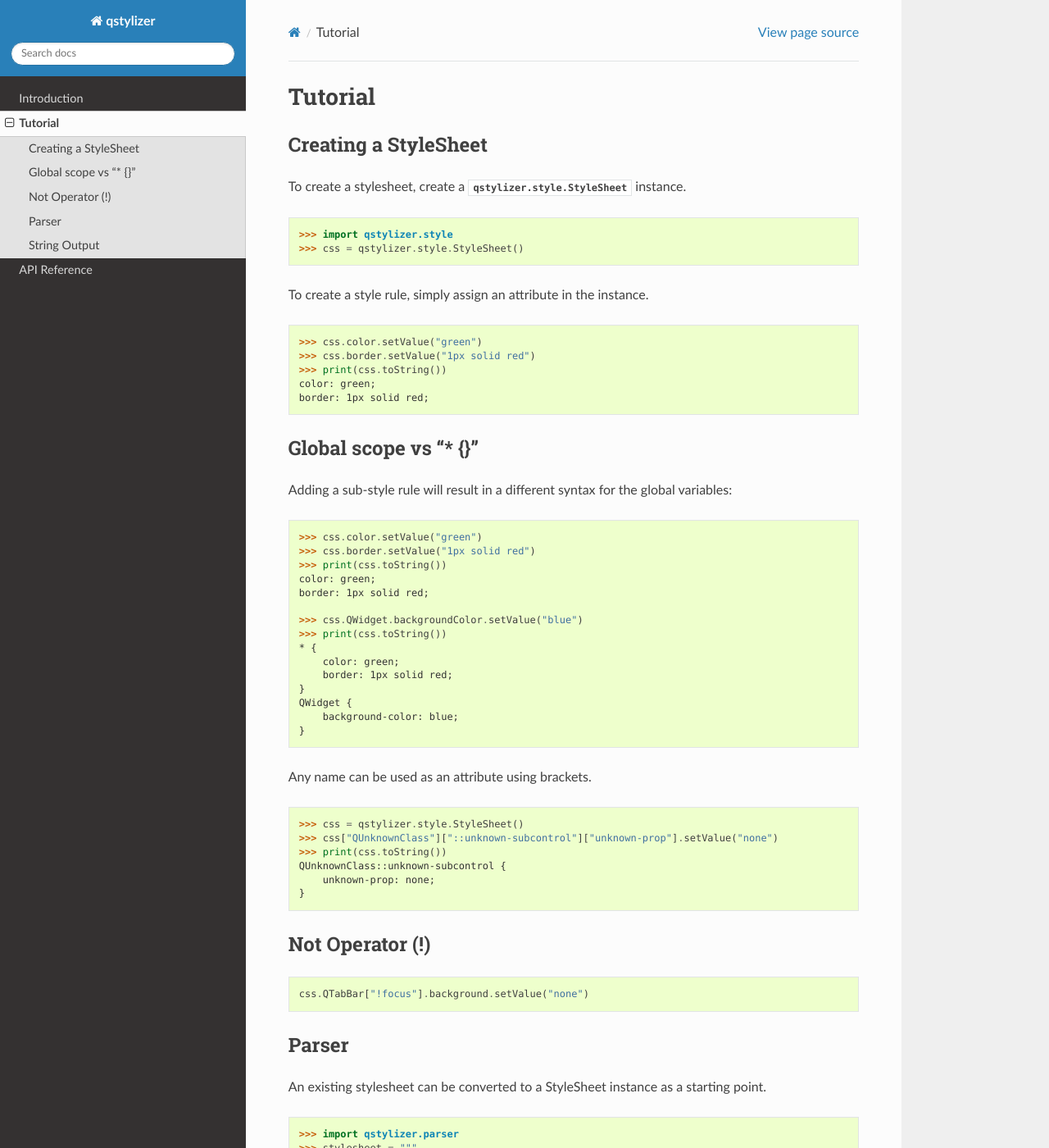
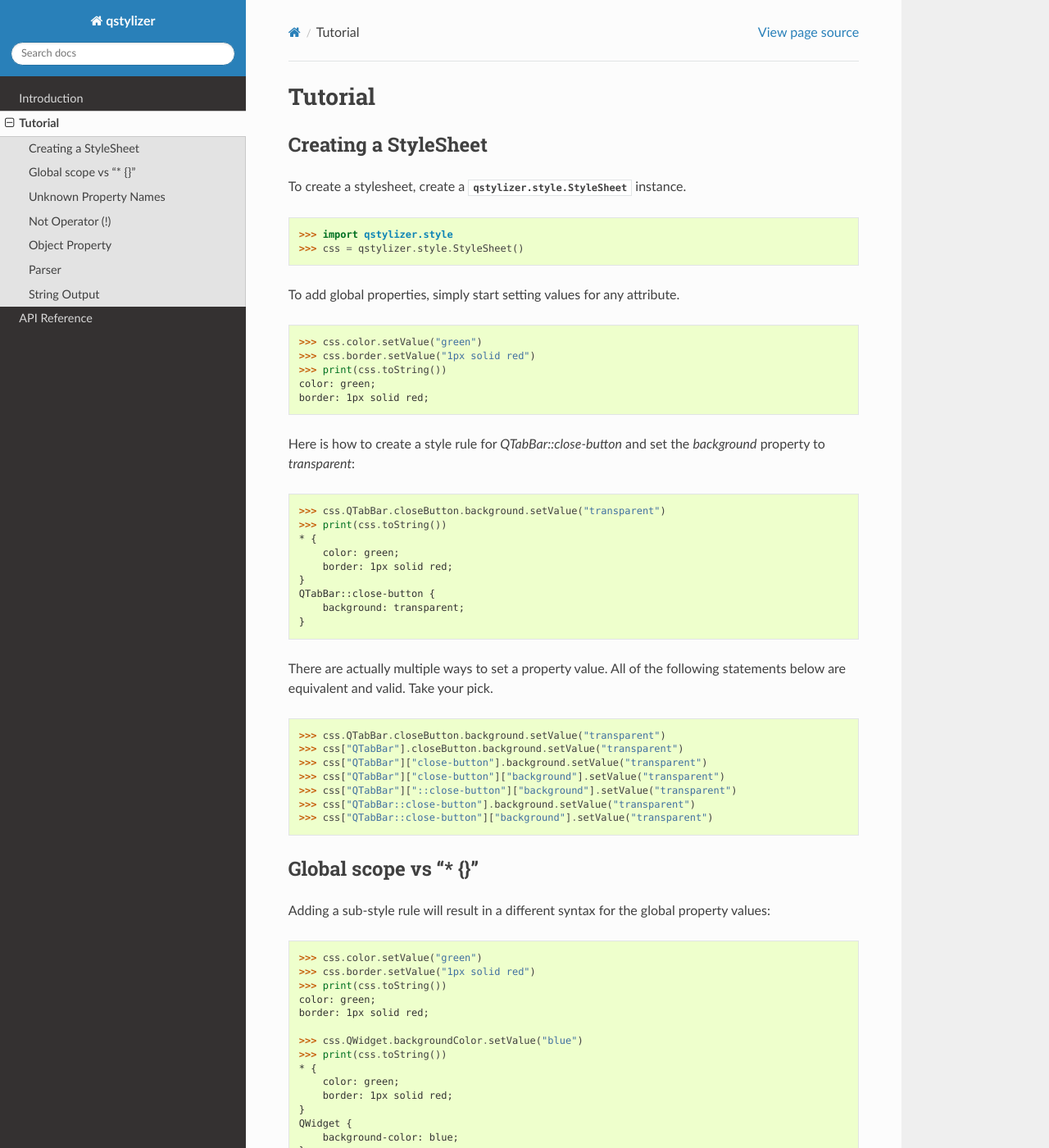
Before and after one commit to blambright/qstylizer, a Sphinx documentation site: the page built from doc/tutorial.rst, in a window 1280 px wide and 1400 px high. Shown: the whole window at 82% size. Built offline with Sphinx 7.4.7 and the Read the Docs theme 2.0.0, drawn with Linux system fonts in a browser that asks for light colours; some of the changed text lies outside the part shown.

Commit message:
Refactor some of the documentation

```diff
--- a/doc/index.rst
+++ b/doc/index.rst
@@ -1,7 +1,7 @@
 qstylizer
 =========
 
-qstylizer is a Qt StyleSheet builder utility for PyQt4, PyQt5, PySide and PySide2.
+qstylizer is a Qt stylesheet builder utility for PyQt4, PyQt5, PySide and PySide2.
 
 .. toctree::
    :maxdepth: 2
--- a/doc/tutorial.rst
+++ b/doc/tutorial.rst
@@ -11,7 +11,7 @@
     >>> import qstylizer.style
     >>> css = qstylizer.style.StyleSheet()
 
-To create a style rule, simply assign an attribute in the instance.
+To add global properties, simply start setting values for any attribute.
 
 .. code-block:: python
 
@@ -21,10 +21,40 @@
     color: green;
     border: 1px solid red;
 
+Here is how to create a style rule for `QTabBar::close-button` and set the
+`background` property to `transparent`:
+
+.. code-block:: python
+
+    >>> css.QTabBar.closeButton.background.setValue("transparent")
+    >>> print(css.toString())
+    * {
+        color: green;
+        border: 1px solid red;
+    }
+    QTabBar::close-button {
+        background: transparent;
+    }
+
+There are actually multiple ways to set a property value. All of the following
+statements below are equivalent and valid. Take your pick.
+
+.. code-block:: python
+
+    >>> css.QTabBar.closeButton.background.setValue("transparent")
+    >>> css["QTabBar"].closeButton.background.setValue("transparent")
+    >>> css["QTabBar"]["close-button"].background.setValue("transparent")
+    >>> css["QTabBar"]["close-button"]["background"].setValue("transparent")
+    >>> css["QTabBar"]["::close-button"]["background"].setValue("transparent")
+    >>> css["QTabBar::close-button"].background.setValue("transparent")
+    >>> css["QTabBar::close-button"]["background"].setValue("transparent")
+
+
 Global scope vs "* {}"
 ++++++++++++++++++++++
 
-Adding a sub-style rule will result in a different syntax for the global variables:
+Adding a sub-style rule will result in a different syntax for the global
+property values:
 
 .. code-block:: python
 
@@ -44,13 +74,15 @@
         background-color: blue;
     }
 
-Any name can be used as an attribute using brackets.
+Unknown Property Names
+++++++++++++++++++++++
 
+Any name can be used as an attribute with the use of strings and brackets.
 
 .. code-block:: python
 
     >>> css = qstylizer.style.StyleSheet()
-    >>> css["QUnknownClass"]["::unknown-subcontrol"]["unknown-prop"].setValue("none")
+    >>> css["QUnknownClass::unknown-subcontrol"]["unknown-prop"].setValue("none")
     >>> print(css.toString())
     QUnknownClass::unknown-subcontrol {
         unknown-prop: none;
@@ -59,16 +91,28 @@
 Not Operator (!)
 ++++++++++++++++
 
+Here is an example of how to use the `!` operator:
+
 .. code-block:: python
 
     css.QTabBar["!focus"].background.setValue("none")
 
 
+Object Property
++++++++++++++++
+
+Here is an example of how to set an object property style rule:
+
+.. code-block:: python
+
+    css['QLineEdit[echoMode="2"]'].background.setValue("none")
+
 Parser
 ++++++
 
 An existing stylesheet can be converted to a StyleSheet instance as a starting
-point.
+point. This is handy if you need to change property values in an existing
+template stylesheet.
 
 .. code-block:: python
 
```
Also changed, not shown: other parts of doc/tutorial.rst (+4 -4 lines), doc/introduction.rst (+13 -9 lines).
